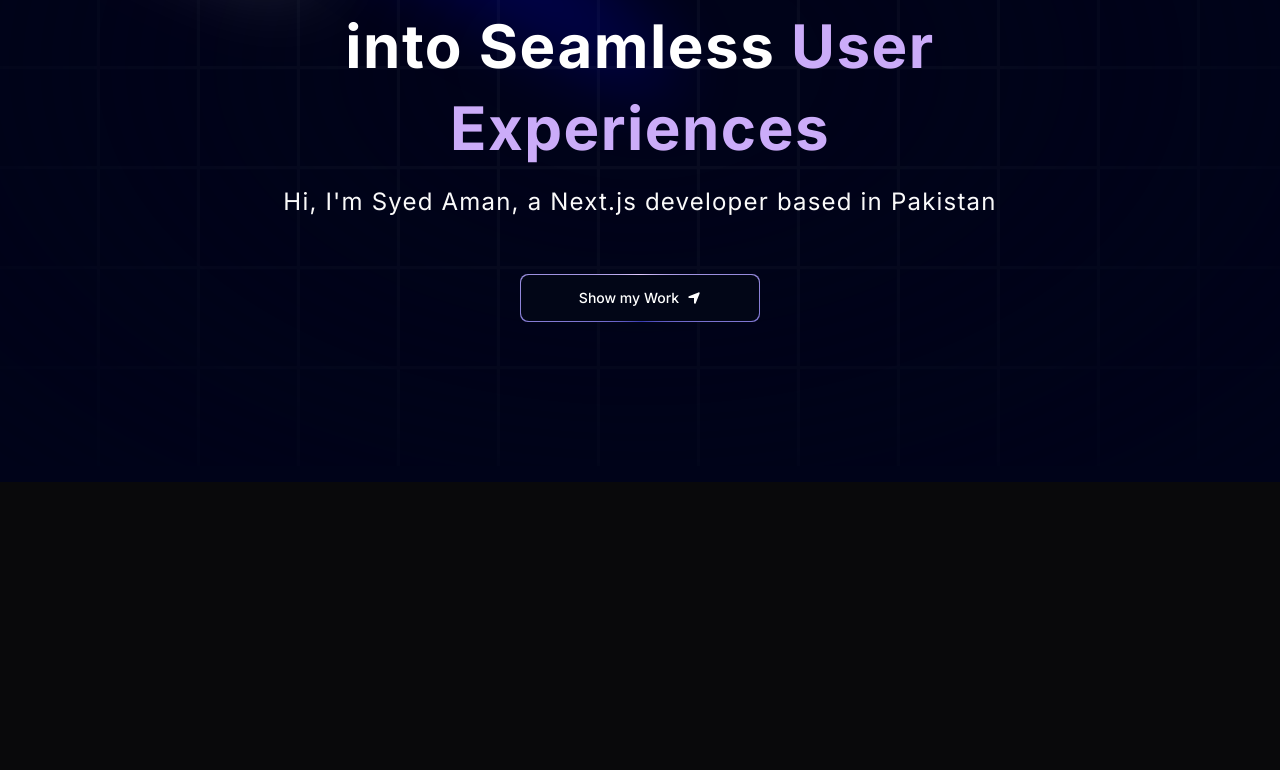
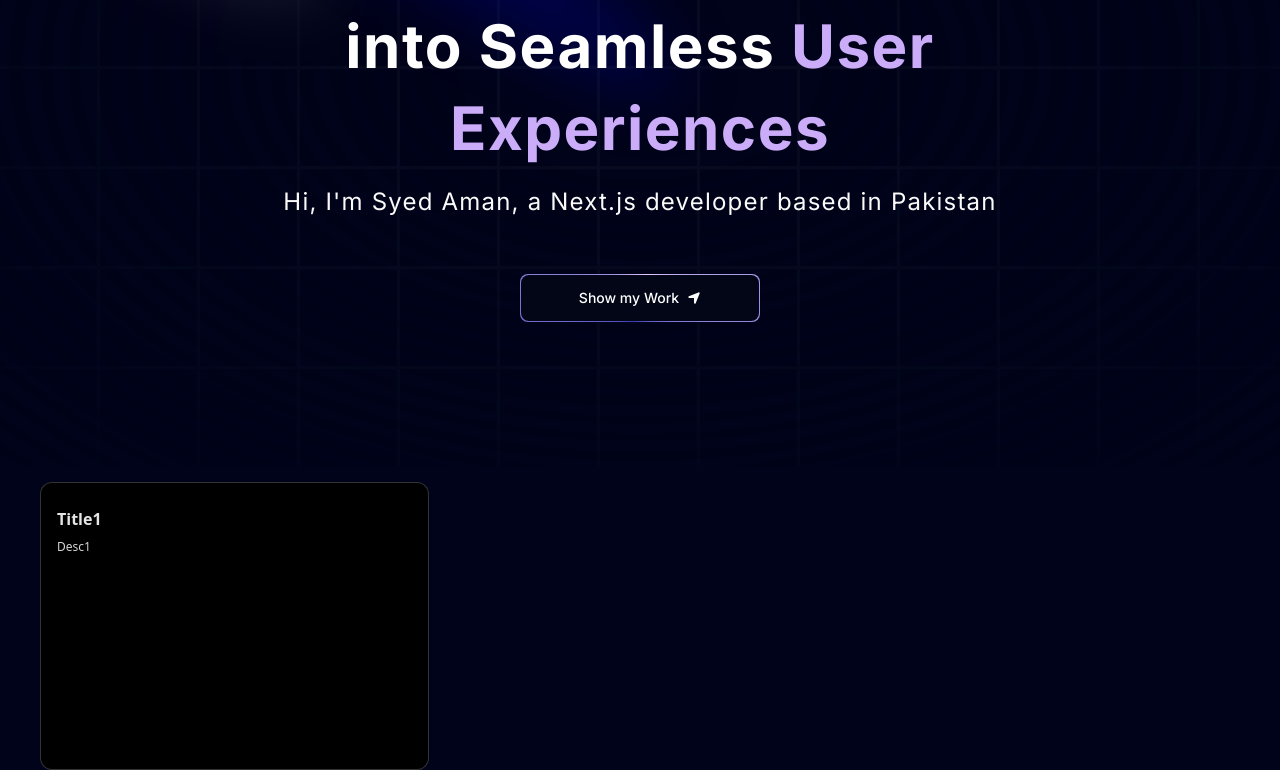
Before and after one commit to amanxsyed/Portfolio, a Next.js app in the folder portfolio/: page / in a window 1280 px wide. Shown: the part 334-1104 px from the top of the page. Before the commit the page ends 816 px from the top, so only its background shows below. Built offline with nearby package versions, Linux system fonts and the light colour scheme.

Commit message:
Add Grid and BentoGrid components; integrate Grid into Home layout 43:08

```diff
--- a/portfolio/app/page.tsx
+++ b/portfolio/app/page.tsx
@@ -1,3 +1,4 @@
+import Grid from "@/components/Grid";
 import { Hero } from "@/components/Hero";
 import { FloatingNav } from "@/components/ui/FloatingNav";
 import { FaHome } from "react-icons/fa";
@@ -10,7 +11,9 @@
           { name: 'Home', link: '/', icon:<FaHome /> },
         ]} />
         <Hero />
+        <Grid />
       </div>
     </main>
+
   );
 }
--- /dev/null
+++ b/portfolio/components/Grid.tsx
@@ -0,0 +1,19 @@
+import React from 'react'
+import { BentoGrid, BentoGridItem } from './ui/BentoGrid'
+import { title } from 'process'
+
+const Grid = () => {
+  return (
+    <section id='#about'>
+        <BentoGrid>
+            {[
+                {title:"Title1", description:"Desc1", id:"1"},
+            ].map((item) => (
+                <BentoGridItem id={item.id} key={item.id} title={item.title} description={item.description} />
+            ))}
+        </BentoGrid>
+    </section>
+  )
+}
+
+export default Grid
--- /dev/null
+++ b/portfolio/components/ui/BentoGrid.tsx
@@ -0,0 +1,54 @@
+import { cn } from "@/utils/cn";
+
+export const BentoGrid = ({
+  className,
+  children,
+}: {
+  className?: string;
+  children?: React.ReactNode;
+}) => {
+  return (
+    <div
+      className={cn(
+        "grid md:auto-rows-[18rem] grid-cols-1 md:grid-cols-3 gap-4 max-w-7xl mx-auto ",
+        className
+      )}
+    >
+      {children}
+    </div>
+  );
+};
+
+export const BentoGridItem = ({
+  className,
+  title,
+  description,
+  header,
+  icon,
+}: {
+  className?: string;
+  title?: string | React.ReactNode;
+  description?: string | React.ReactNode;
+  header?: React.ReactNode;
+  icon?: React.ReactNode;
+}) => {
+  return (
+    <div
+      className={cn(
+        "row-span-1 rounded-xl group/bento hover:shadow-xl transition duration-200 shadow-input dark:shadow-none p-4 dark:bg-black dark:border-white/[0.2] bg-white border border-transparent justify-between flex flex-col space-y-4",
+        className
+      )}
+    >
+      {header}
+      <div className="group-hover/bento:translate-x-2 transition duration-200">
+        {icon}
+        <div className="font-sans font-bold text-neutral-600 dark:text-neutral-200 mb-2 mt-2">
+          {title}
+        </div>
+        <div className="font-sans font-normal text-neutral-600 text-xs dark:text-neutral-300">
+          {description}
+        </div>
+      </div>
+    </div>
+  );
+};
```
